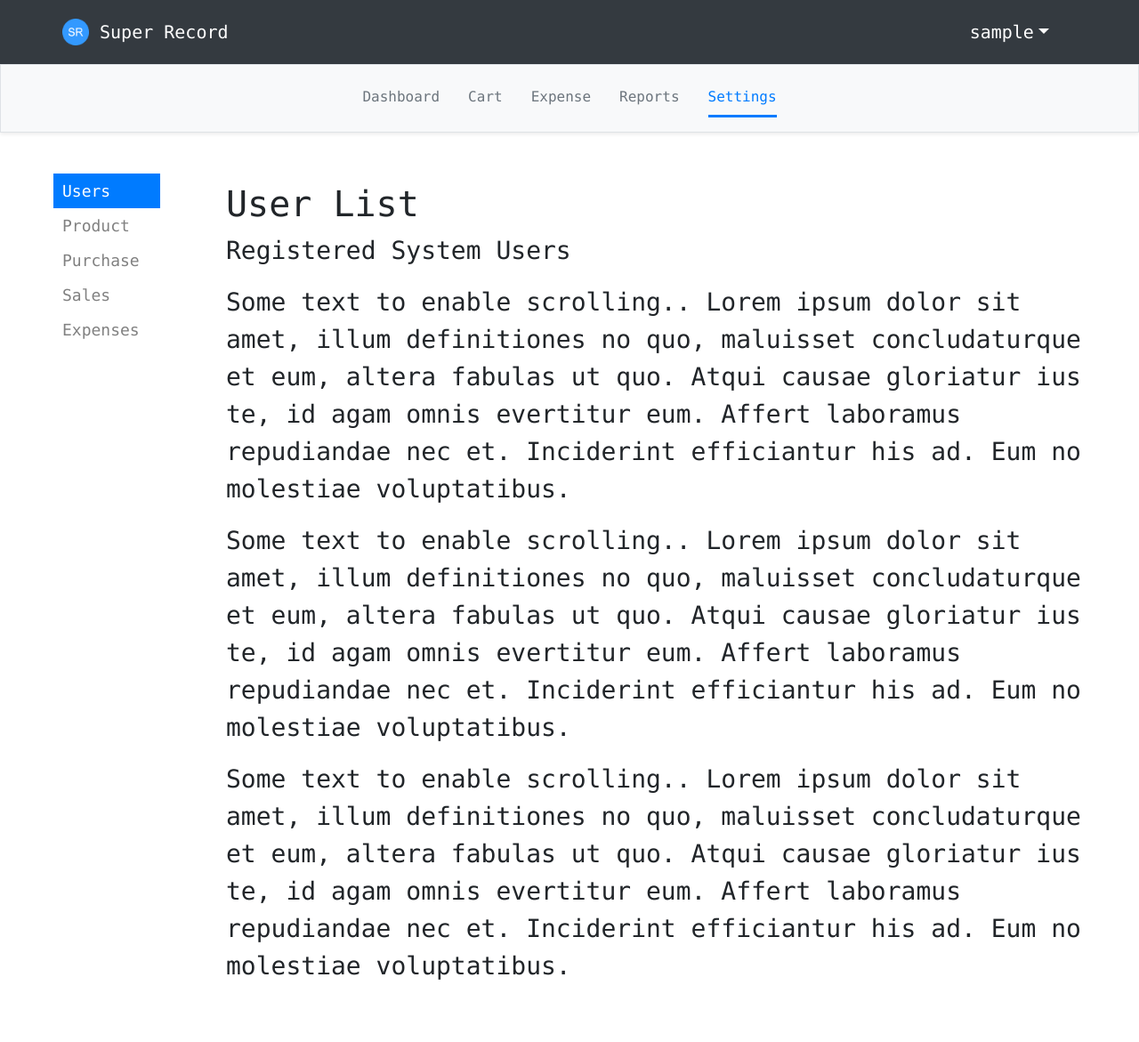
After one commit to anyric/super-record, a Django app: page /accounts/setting/ in a window 1280 px wide. The commit adds this page. Shown: the whole page at 89% size. Run offline with Django 3.2, Linux system fonts and the light colour scheme; the visitor is signed in with stand-in values (Sample User, id 1); some libraries are stand-ins or nearby versions.

Commit message:
feature(settings-page): add admin settings page
- add settings, user, sales and expense templates
- add settings, user, sales and expense views
- add settings, user, sales and expense urls
- add css style and js scripts

[Finishes #167203654]

```diff
--- a/src/accounts/static/accounts/css/style.css
+++ b/src/accounts/static/accounts/css/style.css
@@ -1,6 +1,40 @@
-
 #index #menu > a.selected {
     color: #007bff;
     border-bottom-style: solid;
     border-bottom-color: #007bff;
 }
+
+.sidenav {
+    height: auto;
+    width: 120px;
+    position: fixed;
+    z-index: 1;
+    top: 190px;
+    left: 60px;
+    overflow-x: hidden;
+    padding-top: 5px;
+  }
+
+  .sidenav a {
+    padding: 6px 8px 6px 10px;
+    text-decoration: none;
+    font-size: 18px;
+    color: #818181;
+    display: block;
+    text-align: left
+  }
+
+  .sidenav a.selected {
+    color: #ffff;
+    background-color: #007bff
+  }
+
+  .main {
+    margin-left: 150px;
+    padding: 0px 10px;
+  }
+
+  @media screen and (max-height: 450px) {
+    .sidenav {padding-top: 15px;}
+    .sidenav a {font-size: 18px;}
+  }
--- /dev/null
+++ b/src/accounts/templates/accounts/expense.html
@@ -0,0 +1,3 @@
+<div class="container mt-5">
+    <h1>This is the expense page</h1>
+</div>
--- a/src/accounts/templates/accounts/home.html
+++ b/src/accounts/templates/accounts/home.html
@@ -6,3 +6,6 @@
         <h1>This is the home page</h1>
     </div>
 {% endblock %}
+{% block footer %}
+    {% include 'accounts/footer.html' %}
+{%endblock%}
--- a/src/accounts/templates/accounts/login.html
+++ b/src/accounts/templates/accounts/login.html
@@ -16,5 +16,8 @@
         <p>Don't have an account? <a href="{% url 'signup' %}">Signup here</a></p>
     </div>
   </div>
+{%endblock%}
 
+{% block footer %}
+    {% include 'accounts/footer.html' %}
 {%endblock%}
--- a/src/accounts/templates/accounts/nav.html
+++ b/src/accounts/templates/accounts/nav.html
@@ -29,20 +29,17 @@
             </ul>
         </div>
         {% if user.is_authenticated %}
-            <nav class="border border-bottom py-3 shadow-sm">
-                <div id="menu" class="container d-flex flex-column flex-md-row justify-content-center text-dark my-0">
+            <nav class="border border-bottom py-3 shadow-sm bg-light">
+                <div id="menu" class="container d-flex justify-content-center text-dark my-0">
                     <a id="dash" class="px-0 py-2 mx-3 d-none nav-link d-md-inline-block text-right text-muted" href="{% url 'home' %}">Dashboard</a>
-                    <a id="prod" class="px-0 py-2 mx-3 d-none nav-link d-md-inline-block text-right text-muted" href="{% url 'product' %}">Products</a>
-                    <a id="purch" class="px-0 py-2 mx-3 d-none nav-link d-md-inline-block text-right text-muted" href="{% url 'purchase' %}">Purchase</a>
-                    <a id="sales" class="px-0 py-2 mx-3 d-none nav-link d-md-inline-block text-right text-muted" href="#">Sales</a>
+                    <!-- <a id="prod" class="px-0 py-2 mx-3 d-none nav-link d-md-inline-block text-right text-muted" href="{% url 'product' %}">Products</a>
+                    <a id="purch" class="px-0 py-2 mx-3 d-none nav-link d-md-inline-block text-right text-muted" href="{% url 'purchase' %}">Purchase</a> -->
+                    <a id="cart" class="px-0 py-2 mx-3 d-none nav-link d-md-inline-block text-right text-muted" href="#">Cart</a>
                     <a id="expense" class="px-0 py-2 mx-3 d-none nav-link d-md-inline-block text-right text-muted" href="#">Expense</a>
                     <a id="report" class="px-0 py-2 mx-3 d-none nav-link d-md-inline-block text-right text-muted" href="#">Reports</a>
-                    <a id="sett" class="px-0 py-2 mx-3 d-none nav-link d-md-inline-block text-right text-muted" href="#">Settings</a>
+                    <a id="sett" class="px-0 py-2 mx-3 d-none nav-link d-md-inline-block text-right text-muted" href="{% url 'setting' %}">Settings</a>
                 </div>
             </nav>
         {% endif %}
     </div>
 {% endblock %}
-{% block footer %}
-    {% include 'accounts/footer.html' %}
-{%endblock%}
--- /dev/null
+++ b/src/accounts/templates/accounts/sales.html
@@ -0,0 +1,3 @@
+<div class="container mt-5">
+    <h1>This is the sales page</h1>
+</div>
--- /dev/null
+++ b/src/accounts/templates/accounts/setting.html
@@ -0,0 +1,30 @@
+{% extends 'accounts/nav.html' %}
+
+{% block title%}Settings{%endblock%}
+
+{% block content %}
+    <script>
+        $(document).ready(function() {
+            $("#view").load("{% url 'user' %}");
+            $("#index #disp a").click(function() {
+                $("a.selected").removeClass("selected")
+                $(this).addClass("selected");
+                page = "{% url 'user' %}"
+                pageurl = page.replace("user",$(this).attr("id"));
+                $("#view").load(pageurl);
+            });
+        });
+    </script>
+    <div class="container my-5" style="max-width: 90%;">
+        <div id=disp class="sidenav">
+            <a id =user class="selected" href="#users">Users</a>
+            <a id="product" href="#product">Product</a>
+            <a id="purchase" href="#purchase">Purchase</a>
+            <a id="sales" href="#sales">Sales</a>
+            <a id="expense" href="#expense">Expenses</a>
+        </div>
+        <div class="embed-responsive main" style="max-width: 92%;">
+            <div id='view'></div>
+        </div>
+    </div>
+{% endblock %}
--- /dev/null
+++ b/src/accounts/templates/accounts/user.html
@@ -0,0 +1,22 @@
+<div class="container my-2" style="font-size: 28px; ">
+    <h1>User List</h1>
+    <p>Registered System Users</p>
+    <p class="font-weight-light">
+        Some text to enable scrolling.. Lorem ipsum dolor sit amet,
+        illum definitiones no quo, maluisset concludaturque et eum, altera fabulas ut quo.
+        Atqui causae gloriatur ius te, id agam omnis evertitur eum. Affert laboramus repudiandae nec et.
+        Inciderint efficiantur his ad. Eum no molestiae voluptatibus.
+    </p>
+    <p class="font-weight-light">
+        Some text to enable scrolling.. Lorem ipsum dolor sit amet,
+        illum definitiones no quo, maluisset concludaturque et eum, altera fabulas ut quo.
+        Atqui causae gloriatur ius te, id agam omnis evertitur eum. Affert laboramus repudiandae nec et.
+        Inciderint efficiantur his ad. Eum no molestiae voluptatibus.
+    </p>
+    <p class="font-weight-light">
+        Some text to enable scrolling.. Lorem ipsum dolor sit amet,
+        illum definitiones no quo, maluisset concludaturque et eum, altera fabulas ut quo.
+        Atqui causae gloriatur ius te, id agam omnis evertitur eum. Affert laboramus repudiandae nec et.
+        Inciderint efficiantur his ad. Eum no molestiae voluptatibus.
+    </p>
+</div>
--- a/src/accounts/views.py
+++ b/src/accounts/views.py
@@ -27,3 +27,19 @@ def product(request):
 @login_required
 def purchase(request):
     return render(request, 'accounts/purchase.html', {})
+
+@login_required
+def setting(request):
+    return render(request, 'accounts/setting.html', {})
+
+@login_required
+def user(request):
+    return render(request, 'accounts/user.html', {})
+
+@login_required
+def sales(request):
+    return render(request, 'accounts/sales.html', {})
+
+@login_required
+def expense(request):
+    return render(request, 'accounts/expense.html', {})
--- a/src/superrecord/urls.py
+++ b/src/superrecord/urls.py
@@ -8,10 +8,14 @@ from accounts import views as user_views
 urlpatterns = [
     path('admin/', admin.site.urls),
     path('', index, name='index'),
+    path('accounts/user/', user_views.user, name='user'),
     path('accounts/home/', user_views.home, name='home'),
     path('accounts/signup/', user_views.register, name='signup'),
     path('accounts/login/', auth_views.LoginView.as_view(template_name='accounts/login.html'), name='login'),
     path('accounts/logout/', auth_views.LogoutView.as_view(template_name='accounts/logout.html'), name='logout'),
     path('accounts/product/', user_views.product, name='product'),
     path('accounts/purchase/', user_views.purchase, name='purchase'),
+    path('accounts/sales/', user_views.sales, name='sales'),
+    path('accounts/expense/', user_views.expense, name='expense'),
+    path('accounts/setting/', user_views.setting, name='setting'),
 ]
```
Also changed, not shown: src/accounts/templates/accounts/footer.html (+4 -4 lines), src/accounts/templates/accounts/product.html (+3 -8 lines), src/accounts/templates/accounts/purchase.html (+3 -8 lines).
